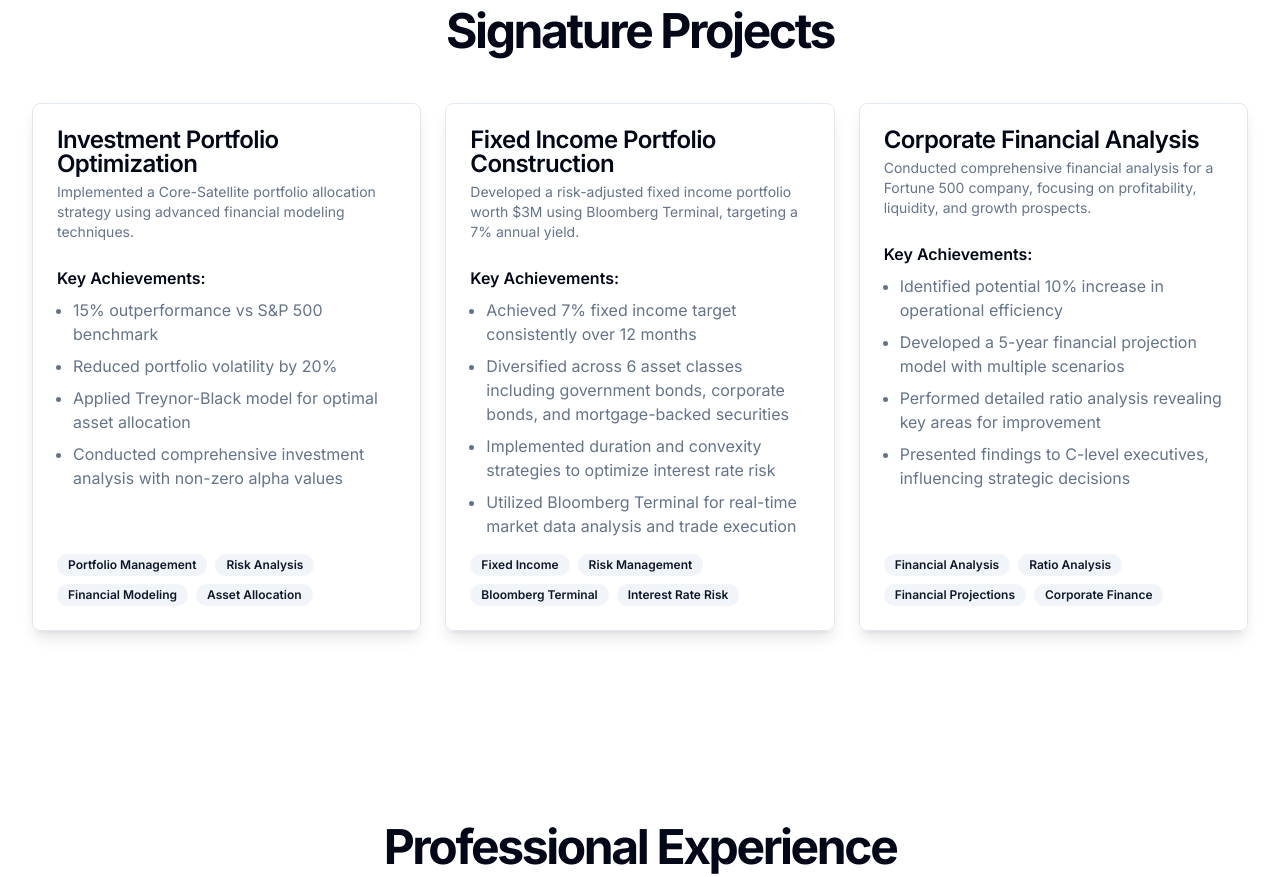
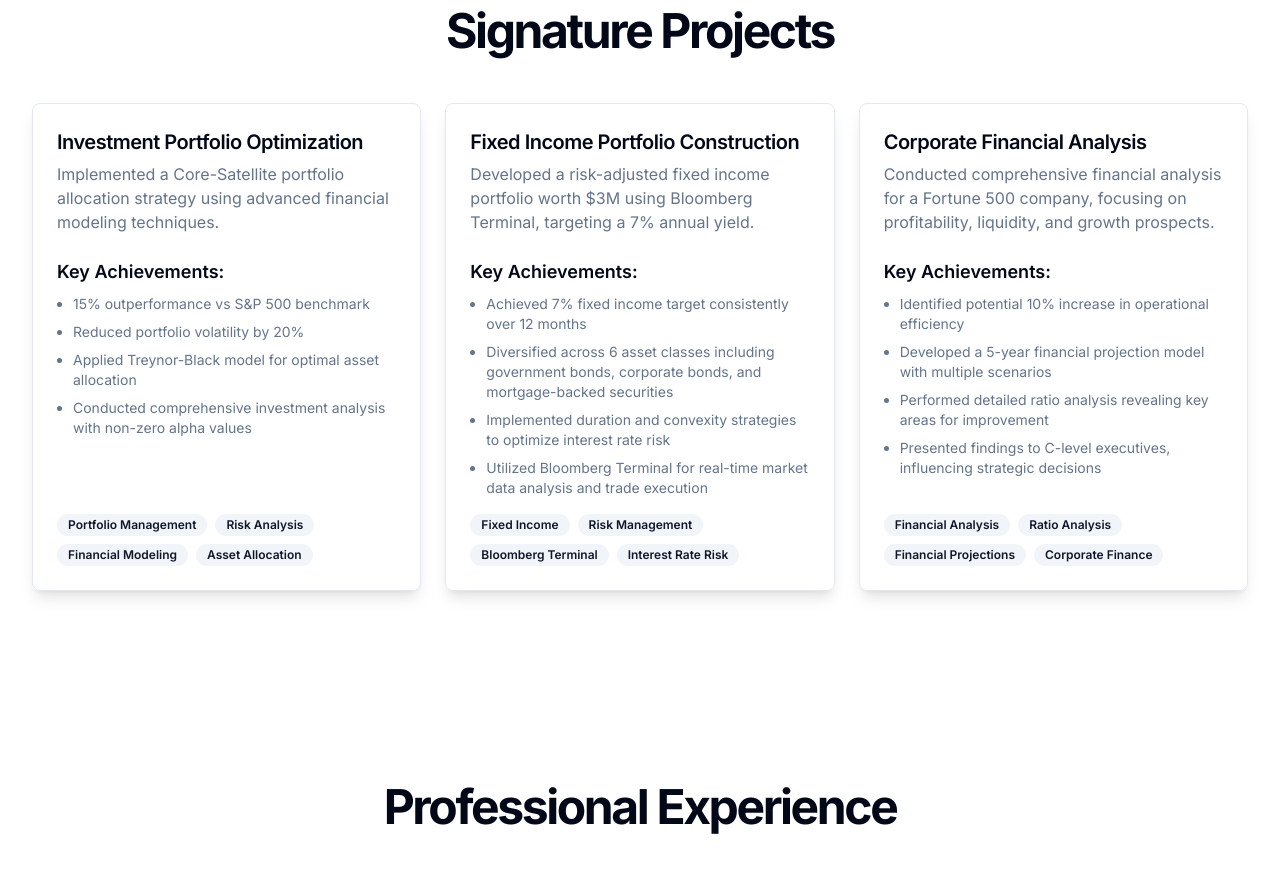
Before and after one commit to D-Yashh/lalit1, a Next.js app: page / in a window 1280 px wide. Shown: the part 2340-3217 px from the top of the page. Built offline with nearby package versions, Linux system fonts and the light colour scheme.

Commit message:
Add files via upload

```diff
--- a/components/projects.tsx
+++ b/components/projects.tsx
@@ -3,10 +3,6 @@
 import { motion } from 'framer-motion'
 import { Card, CardContent, CardDescription, CardHeader, CardTitle } from '@/components/ui/card'
 import { Badge } from '@/components/ui/badge'
-import { Button } from '@/components/ui/button'
-import { ArrowRight } from 'lucide-react'
-import { theme } from '@/lib/theme'
-import { cn } from '@/lib/utils'
 
 const projects = [
   {
@@ -48,7 +44,7 @@ export function Projects() {
   return (
     <section id="projects" className="container py-16 md:py-24 px-4 sm:px-6 lg:px-8">
       <motion.h2
-        className={cn("text-3xl font-bold tracking-tighter sm:text-4xl md:text-5xl mb-12 text-center", theme.typography.fontFamily.serif)}
+        className="text-3xl font-bold tracking-tighter sm:text-4xl md:text-5xl mb-12 text-center"
         initial={{ opacity: 0, y: 20 }}
         animate={{ opacity: 1, y: 0 }}
         transition={{ duration: 0.6 }}
@@ -65,14 +61,14 @@ export function Projects() {
           >
             <Card className="h-full flex flex-col bg-white/50 backdrop-blur-sm shadow-lg">
               <CardHeader>
-                <CardTitle className={cn(theme.typography.fontSize.xl, theme.typography.fontFamily.sans)}>{project.title}</CardTitle>
-                <CardDescription className={theme.typography.fontSize.base}>{project.description}</CardDescription>
+                <CardTitle className="text-xl font-semibold">{project.title}</CardTitle>
+                <CardDescription className="text-base">{project.description}</CardDescription>
               </CardHeader>
               <CardContent className="flex-grow flex flex-col">
-                <h4 className={cn(theme.typography.fontSize.lg, "font-semibold mb-2")}>Key Achievements:</h4>
+                <h4 className="text-lg font-semibold mb-2">Key Achievements:</h4>
                 <ul className="list-disc pl-4 space-y-2 mb-4 flex-grow">
                   {project.achievements.map((achievement, j) => (
-                    <li key={j} className={cn(theme.typography.fontSize.sm, "text-muted-foreground")}>{achievement}</li>
+                    <li key={j} className="text-sm text-muted-foreground">{achievement}</li>
                   ))}
                 </ul>
                 <div className="flex flex-wrap gap-2 mt-auto">
```
